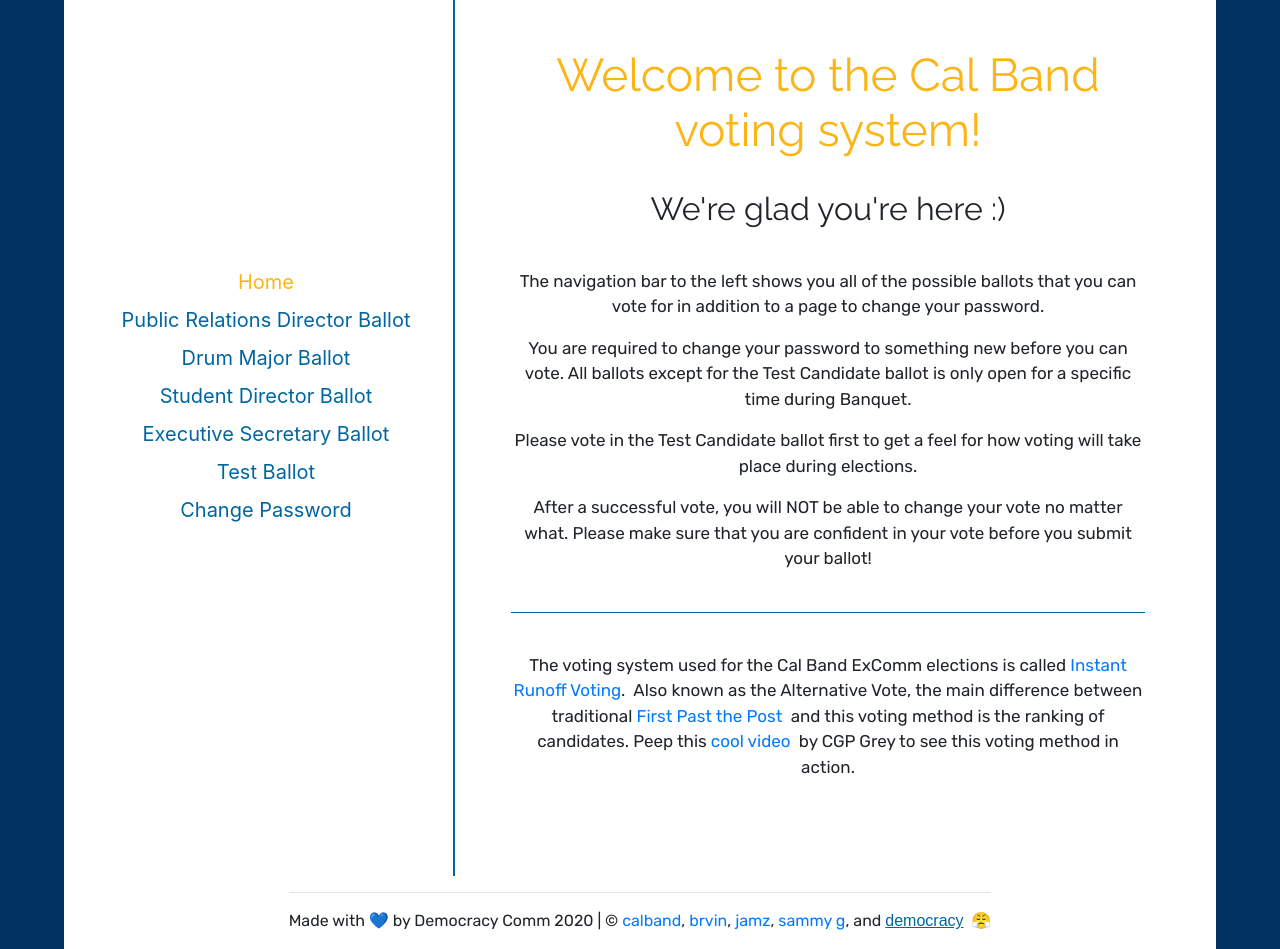
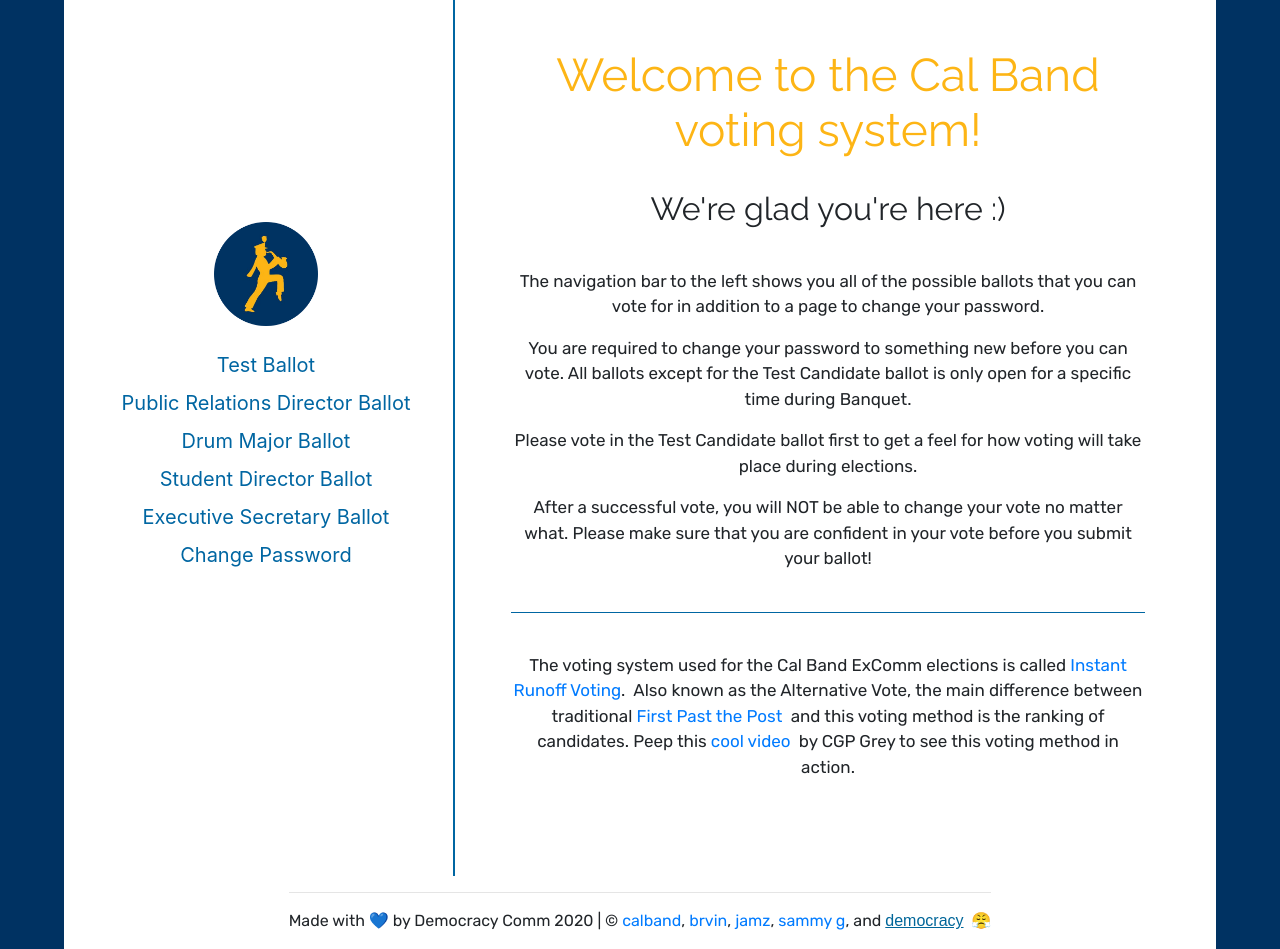
Before and after one commit to calband/Elections-Voting-2020, a React (Create React App) app in the folder voting_pages/: page / in a window 1280 px wide. Built offline with nearby package versions, Linux system fonts and the light colour scheme.

Commit message:
Final UI changes! l8r h8rs we r DONE

```diff
--- a/voting_pages/src/App.js
+++ b/voting_pages/src/App.js
@@ -1,5 +1,5 @@
-// https://tinyurl.com/ExCommElections2020
-// http://democracy.calband.org
+// https://tinyurl.com/ExCommElections2020/
+// http://democracy.calband.org/
 
 import React from 'react';
 import {BrowserRouter as Router, NavLink, Route, Switch,} from 'react-router-dom';
@@ -7,6 +7,8 @@ import {BrowserRouter as Router, NavLink, Route, Switch,} from 'react-router-dom
 import Container from 'react-bootstrap/Container';
 import Col from 'react-bootstrap/Col';
 import Row from 'react-bootstrap/Row';
+
+import CalBandLogo from "./img/calband.png";
 
 import Main from './components/main';
 import ChangePw from './components/changePw';
@@ -26,11 +28,20 @@ function App() {
             <Router>
                 <Row>
                     <Col xs={4} className="left-col">
+                        <a href="/">
+                            <img
+                                src={CalBandLogo}
+                                alt="CAL BAND GR8"
+                                height="auto"
+                                width="30%"
+                            />
+                        </a>
+                        <br/>
                         <nav>
                             <ul className="nav">
                                 <li>
-                                    <NavLink exact to="/" activeClassName="selected">
-                                        Home
+                                    <NavLink exact to="/test" activeClassName="selected">
+                                        Test Ballot
                                     </NavLink>
                                 </li>
                                 <li>
@@ -51,11 +62,6 @@ function App() {
                                 <li>
                                     <NavLink exact to="/execSec" activeClassName="selected">
                                         Executive Secretary Ballot
-                                    </NavLink>
-                                </li>
-                                <li>
-                                    <NavLink exact to="/test" activeClassName="selected">
-                                        Test Ballot
                                     </NavLink>
                                 </li>
                                 <li>
```
Also changed, not shown: voting_pages/src/img/calband.png (added), 1 other file (tests, documents, lock files or other folders).
